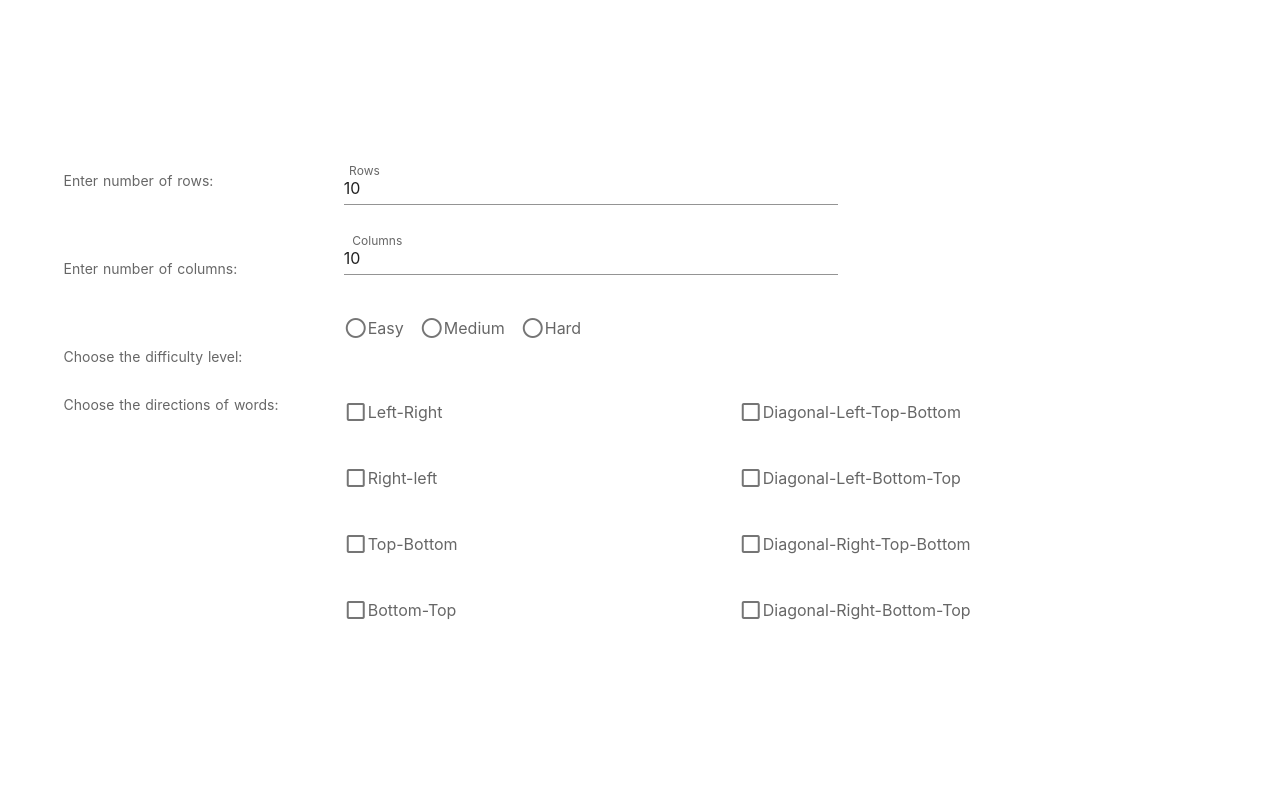
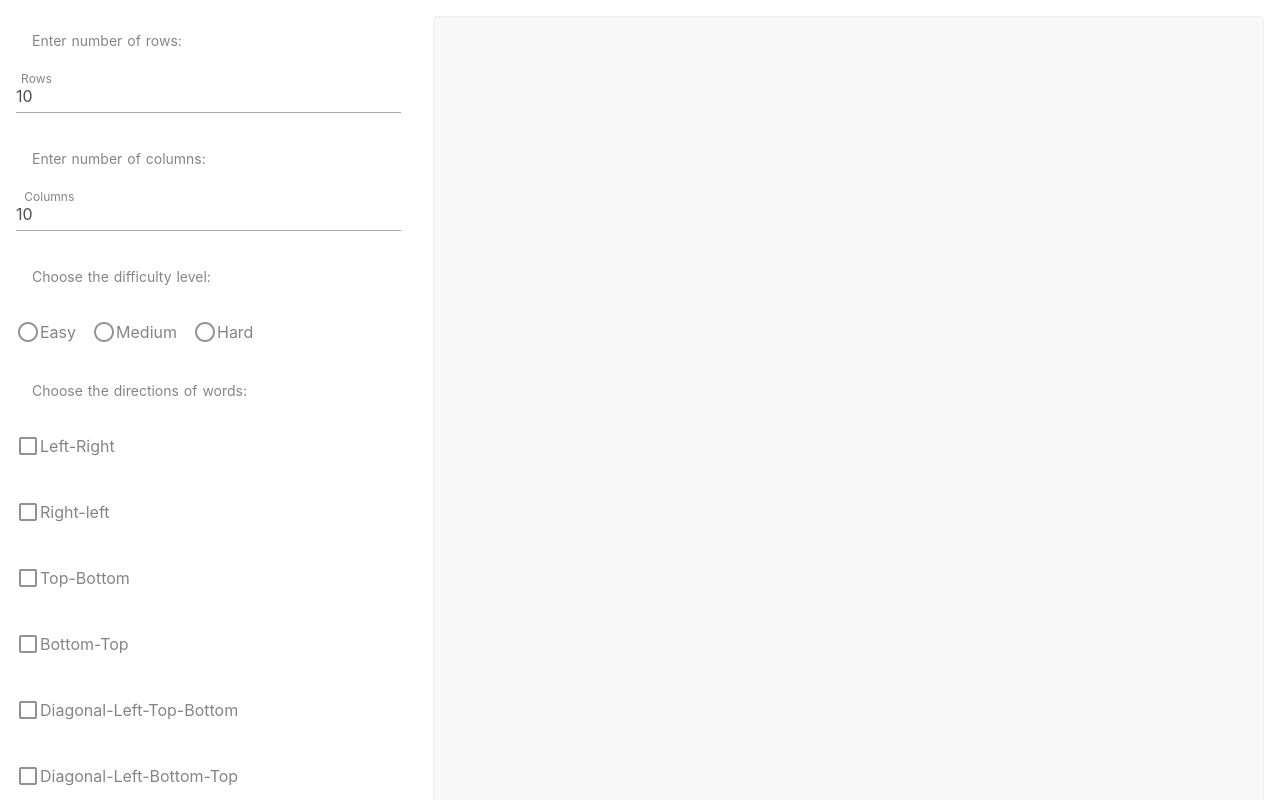
Before and after one commit to SurajVarma46/FindTheWords, a Nuxt app: page / in a window 1280 px wide. Shown: the top 800 px of the page. Built offline with nearby package versions, Linux system fonts and the light colour scheme.

Commit message:
Formatted pages/index.vue

```diff
--- a/pages/index.vue
+++ b/pages/index.vue
@@ -1,49 +1,31 @@
 <template>
-  <section>
-    <div id="inputs">
-      <v-container column>
-        <v-layout column>
-          <v-layout align-start row>
-            <v-flex xs6 sm3>
+  <v-layout justify-center class="main-container">
+    <v-flex xs12 sm6 md4 lg4 xl4 class="inputs-container">
       <v-subheader>Enter number of rows:</v-subheader>
-              <br>
-              <br>
+
+      <v-text-field label="Rows" value="10" outline></v-text-field>
       <v-subheader>Enter number of columns:</v-subheader>
-              <br>
-              <br>
+
+      <v-text-field label="Columns" value="10" outline></v-text-field>
       <v-subheader>Choose the difficulty level:</v-subheader>
-            </v-flex>
-            <v-flex xs10 sm5>
-              <v-text-field label="Rows" value="10" outline></v-text-field>
-              <v-text-field label="Columns" value="10" outline></v-text-field>
       <v-radio-group row>
         <v-radio label="Easy" value="1"></v-radio>
         <v-radio label="Medium" value="2"></v-radio>
         <v-radio label="Hard" value="3"></v-radio>
       </v-radio-group>
-            </v-flex>
-          </v-layout>
-          <v-layout align-start row>
-            <v-flex xs8 sm3>
+
       <v-subheader>Choose the directions of words:</v-subheader>
-            </v-flex>
-            <v-flex xs8 sm4>
       <v-checkbox label="Left-Right" value="1"></v-checkbox>
       <v-checkbox label="Right-left" value="2"></v-checkbox>
       <v-checkbox label="Top-Bottom" value="3"></v-checkbox>
       <v-checkbox label="Bottom-Top" value="4"></v-checkbox>
-            </v-flex>
-            <v-flex xs8 sm5>
       <v-checkbox label="Diagonal-Left-Top-Bottom" value="5"></v-checkbox>
       <v-checkbox label="Diagonal-Left-Bottom-Top" value="6"></v-checkbox>
       <v-checkbox label="Diagonal-Right-Top-Bottom" value="7"></v-checkbox>
       <v-checkbox label="Diagonal-Right-Bottom-Top" value="8"></v-checkbox>
     </v-flex>
+    <v-flex xs12 sm6 md8 lg8 xl8 class="board-container"></v-flex>
   </v-layout>
-        </v-layout>
-      </v-container>
-    </div>
-  </section>
 </template>
 
 <script>
@@ -52,33 +34,16 @@ export default {};
 
 
 <style>
-.container {
-  margin: 0 auto;
-  min-height: 100vh;
-  display: flex;
-  justify-content: center;
-  align-items: center;
-  text-align: center;
+.main-container {
 }
-
-.title {
-  font-family: "Quicksand", "Source Sans Pro", -apple-system, BlinkMacSystemFont,
-    "Segoe UI", Roboto, "Helvetica Neue", Arial, sans-serif;
-  display: block;
-  font-weight: 300;
-  font-size: 100px;
-  color: #35495e;
-  letter-spacing: 1px;
+.inputs-container {
+  opacity: 0.8;
+  padding: 1rem;
 }
-
-.inputs {
-  font-family: "Source Sans Pro", "Arial";
-  display: block;
-  font-weight: 50;
-  font-size: 16px;
-  color: black;
-}
-.links {
-  padding-top: 15px;
+.board-container {
+  border: 1px solid #eee;
+  background: #f8f8f8;
+  margin: 1rem;
+  border-radius: 0.25rem;
 }
 </style>
```
Lines whose indentation alone changed are shown as unchanged.
